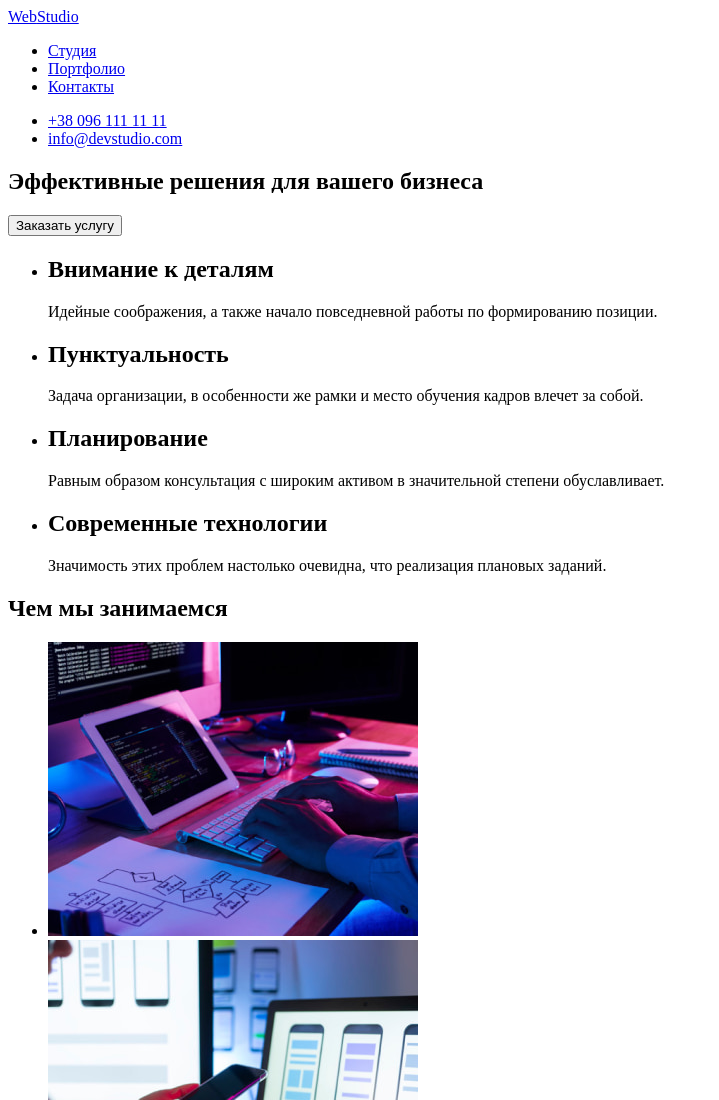
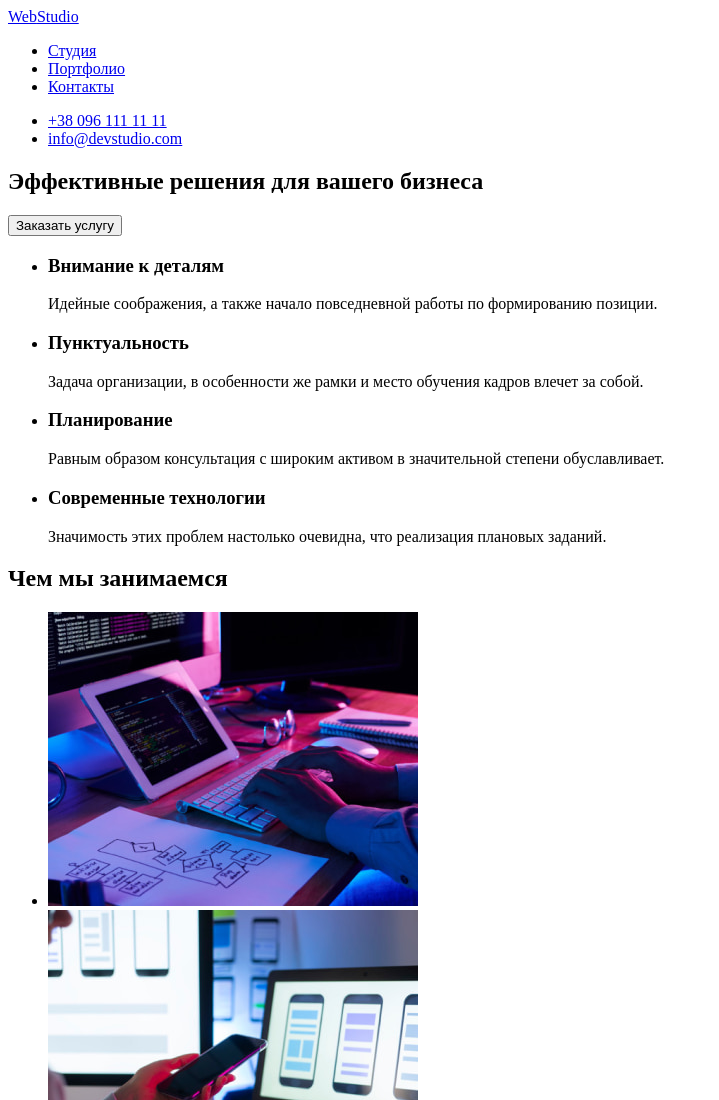
Before and after one commit to Alexej-AM/goit-markup-hw-01, a plain HTML site: page index.html in a window 1280 px wide. Shown: the top 1100 px of the page, without its empty margins (0-719 px from the left). Drawn offline with Linux system fonts and the light colour scheme.

Commit message:
Исправлены ошибки почты + изменен тег Н3

```diff
--- a/index.html
+++ b/index.html
@@ -11,24 +11,24 @@
 <body>
 
   <header>
+    <nav>
     <a href="index.html" lang="en"><span class="">Web</span>Studio</a>
   </header>
-  <nav>
+
     <ul>
       <li><a href="index.html">Студия</a></li>
       <li><a href="index.html">Портфолио</a></li>
       <li><a href="index.html">Контакты</a></li>
     </ul>
 
-
-  </nav>
+</nav>
 
   <ul>
     <li>
       <a href="tel:+380961111111">+38 096 111 11 11</a>
     </li>
     <li>
-      <a href="malito:info@devstudio.com">info@devstudio.com</a>
+      <a href="mailto:info@devstudio.com">info@devstudio.com</a>
     </li>
   </ul>
 
@@ -42,21 +42,21 @@
     <section>
       <ul>
         <li>
-          <h2>Внимание к деталям</h2>
+          <h3>Внимание к деталям</h3>
           <p>Идейные соображения, а также начало повседневной работы по формированию позиции.</p>
         </li>
         <li>
-          <h2>Пунктуальность</h2>
+          <h3>Пунктуальность</h3>
           <p>Задача организации, в особенности же рамки и место обучения кадров влечет за собой.</p>
 
         </li>
         <li>
-          <h2>Планирование</h2>
+          <h3>Планирование</h3>
           <p>Равным образом консультация с широким активом в значительной степени обуславливает.</p>
 
         </li>
         <li>
-          <h2>Современные технологии</h2>
+          <h3>Современные технологии</h3>
           <p>Значимость этих проблем настолько очевидна, что реализация плановых заданий.</p>
 
         </li>
@@ -109,7 +109,7 @@
       <li>
         <address>г. Киев, пр-т Леси Украинки, 26</address>
       </li>
-      <li><a href="malito:info@example.com">info@example.com</a></li>
+      <li><a href="mailto:info@example.com">info@example.com</a></li>
       <li><a href="tel:+380991111111">+38 099 111 11 11</a></li>
     </ul>
   </footer>
```
